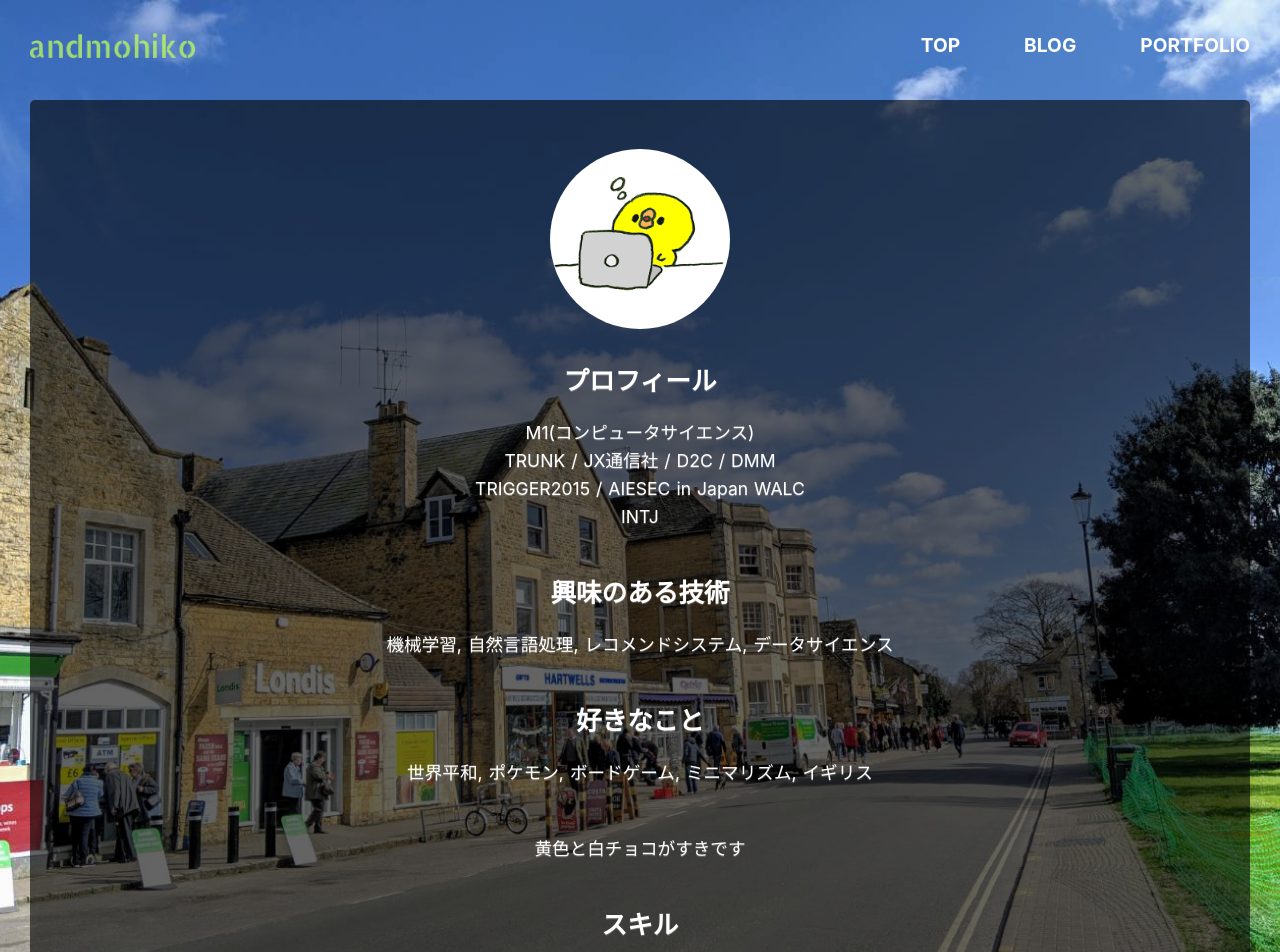
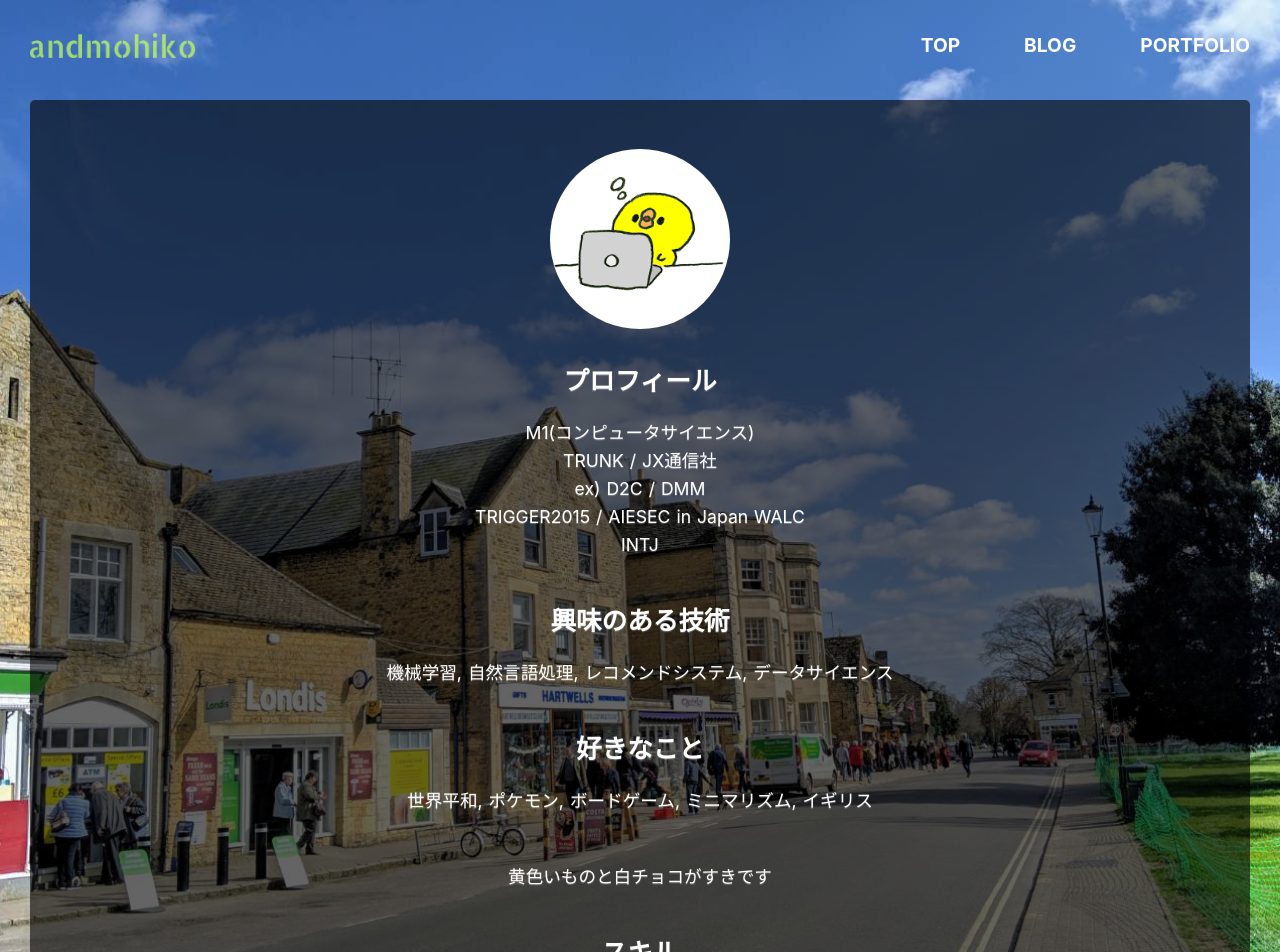
Before and after one commit to andmohiko/portfolio-site, a Nuxt app: page / in a window 1280 px wide. Shown: the top 952 px of the page. Built offline with nearby package versions, Linux system fonts and the light colour scheme.

Commit message:
update about

```diff
--- a/components/About.vue
+++ b/components/About.vue
@@ -10,7 +10,8 @@
         <h2>プロフィール</h2>
         <p>
           M1(コンピュータサイエンス)
-          <br />TRUNK / JX通信社 / D2C / DMM
+          <br />TRUNK / JX通信社
+          <br />ex) D2C / DMM
           <br />TRIGGER2015 / AIESEC in Japan WALC
           <br />INTJ
         </p>
@@ -20,7 +21,7 @@
         <p>機械学習, 自然言語処理, レコメンドシステム, データサイエンス</p>
         <h2>好きなこと</h2>
         <p>世界平和, ポケモン, ボードゲーム, ミニマリズム, イギリス</p>
-        <p>黄色と白チョコがすきです</p>
+        <p>黄色いものと白チョコがすきです</p>
         <h2>スキル</h2>
         <p>Python, 機械学習, Vue.js, 英語(TOEIC 930)</p>
       </div>
```
